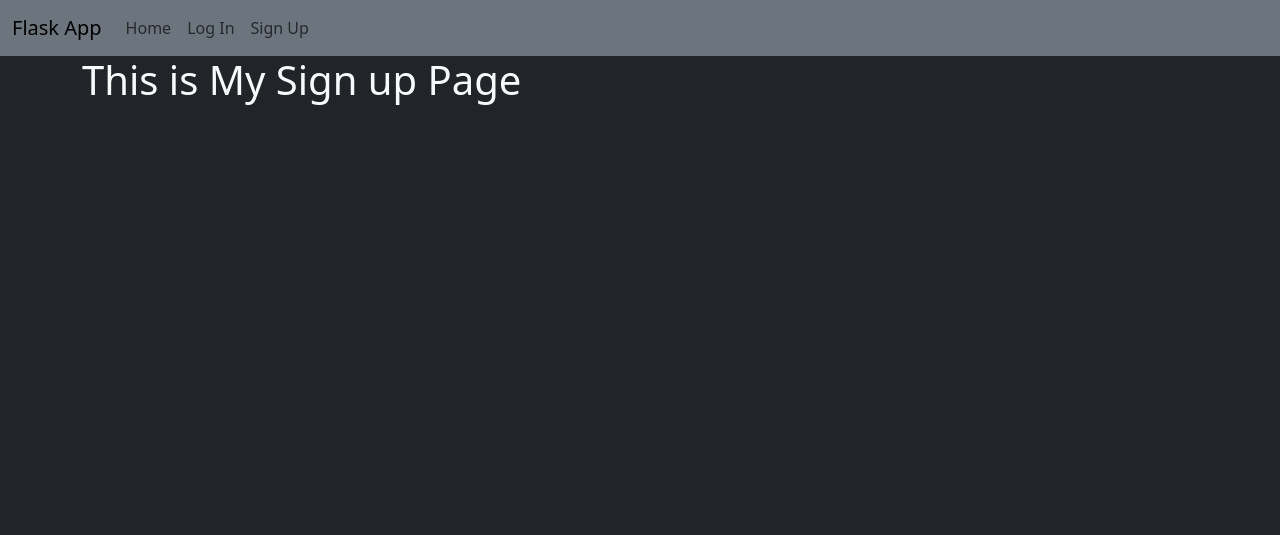
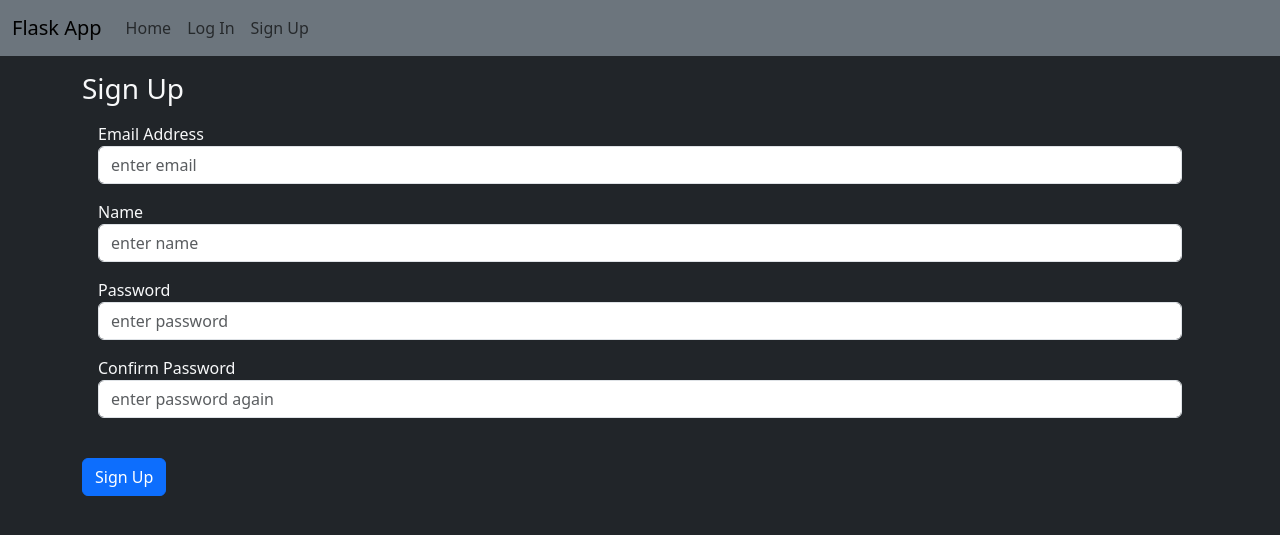
Before and after one commit to Deepanshu0810/flask-web-app, a Flask app: page /auth/signup in a window 1280 px wide. Shown: the top 535 px of the page. Run offline with Flask 2, Linux system fonts and the light colour scheme.

Commit message:
UPDATE: signup-page

```diff
--- a/website/auth.py
+++ b/website/auth.py
@@ -1,8 +1,8 @@
-from flask import Blueprint, render_template
+from flask import Blueprint, render_template, request, flash
 
 auth = Blueprint('auth',__name__)
 
-@auth.route('/login')
+@auth.route('/login',methods=['GET','POST'])
 def login():
     return render_template("login.html")
 
@@ -10,6 +10,26 @@ def login():
 def logout():
     return "<h1>Logout</h1>"
 
-@auth.route('/signup')
+@auth.route('/signup',methods=['GET','POST'])
 def signup():
+    if request.method == 'POST':
+        email = request.form.get('email')
+        name = request.form.get('name')
+        password1 = request.form.get('password1')
+        password2 = request.form.get('password2')
+
+        if len(email)<4:
+            flash("Email must be greater than 4 characters",category='error')
+        elif len(name)<2:
+            flash("Name should be greater than 2 character",category='error')
+
+        elif password1!=password2:
+            flash("Password didnot match",category='error')
+
+        elif len(password1)<7:
+            flash("Password must contain 7 characters",category='error')
+
+        else:
+            flash('Account Created!',category='success')
+
     return render_template("signup.html")
--- a/website/templates/base.html
+++ b/website/templates/base.html
@@ -22,6 +22,24 @@
         </div>
     </nav>
 
+    {% with messages= get_flashed_messages(with_categories=true) %}
+    {% if messages %}
+        {% for ctg,msg in messages %}
+            {% if ctg=='error'%}
+                <div class="alert alert-danger alert-dismissible fade show" role="alert">
+                    {{msg}}
+                    <button type="button" class="btn-close" data-bs-dismiss="alert" aria-label="Close"></button>
+                </div>
+            {%else%}
+                <div class="alert alert-danger alert-dismissible fade show" role="alert">
+                    {{msg}}
+                    <button type="button" class="btn-close" data-bs-dismiss="alert" aria-label="Close"></button>
+                </div>
+            {%endif%}
+        {% endfor %}
+    {% endif %}
+    {% endwith %}
+
     <div class="container">
         {% block content %}{% endblock %}
     </div>
--- a/website/templates/signup.html
+++ b/website/templates/signup.html
@@ -3,5 +3,29 @@
 {%block title%}Signup Page{%endblock%}
 
 {%block content%}
-<h1 class="text-light">This is My Sign up Page</h1>
+<form method="post" class="mt-3">
+    <h3 class="text-light">Sign Up</h3>
+    <div class="form-group m-3">
+        <label for="email" class="text-light">Email Address</label>
+        <input type="email" name="email" id="email" class="form-control" placeholder="enter email">
+
+    </div>
+    <div class="form-group m-3">
+        <label for="name" class="text-light">Name</label>
+        <input type="text" name="name" id="name" class="form-control" placeholder="enter name">
+
+    </div>
+    <div class="form-group m-3">
+        <label for="password1" class="text-light">Password</label>
+        <input type="password" name="password1" id="password1" class="form-control" placeholder="enter password">
+
+    </div>
+    <div class="form-group m-3">
+        <label for="password2" class="text-light">Confirm Password</label>
+        <input type="password" name="password2" id="password2" class="form-control" placeholder="enter password again">
+
+    </div>
+    <br>
+    <button class="btn btn-primary" type="submit">Sign Up</button>
+</form>
 {%endblock%}
```
Also changed, not shown: website/__init__.py (+7 -0 lines), website/templates/login.html (+15 -1 lines).
